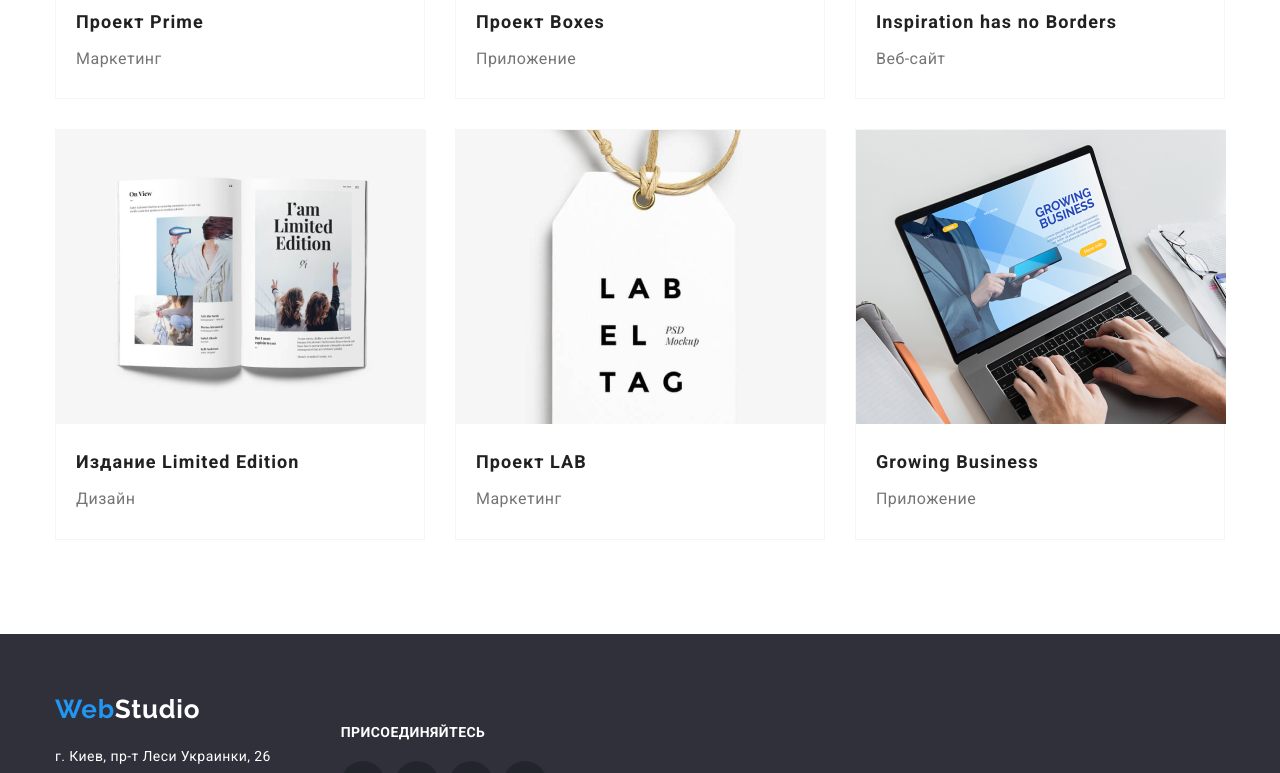
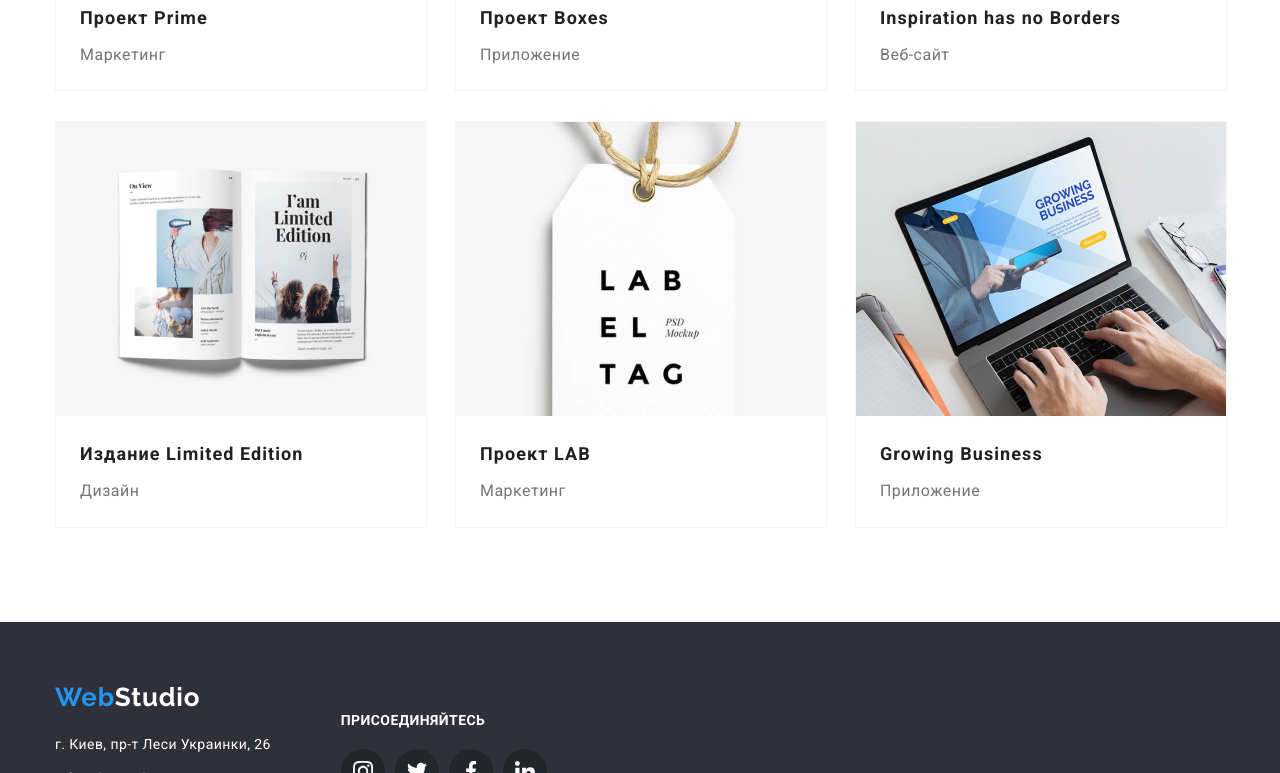
Before and after one commit to KaterynaTereshchenko/goit-markup-hw-05, a plain HTML site: page portfolio.html in a window 1280 px wide. Shown: the part 1019-1792 px from the top of the page. Drawn offline with nearby package versions, Linux system fonts and the light colour scheme.

Commit message:
Add last changes in my homework5

```diff
--- a/css/style.css
+++ b/css/style.css
@@ -528,16 +528,7 @@ body {
     }
 
     .clients-item {
-    display: flex;
-    justify-content: center;
-    align-items: center;
-    width: 170px;
-    height: 92px;
     margin-right: 30px;
-    border: 1px solid #AFB1B8;
-    border-radius: 4px;
-
-    transition: border-color 250ms cubic-bezier(0.4, 0, 0.2, 1), box-shadow 250ms cubic-bezier(0.4, 0, 0.2, 1);
     }
     .our-clients .clients-item:last-child {
         margin-right: 0px;
@@ -547,22 +538,23 @@ body {
     display: flex;
     justify-content: center;
     align-items: center;
+
     width: 170px;
     height: 92px;
+
+    border: 1px solid #AFB1B8;
+    border-radius: 4px;
+
     transition: border-color 250ms cubic-bezier(0.4, 0, 0.2, 1), box-shadow 250ms cubic-bezier(0.4, 0, 0.2, 1);
     }
 
-    .clients-item:hover {
+    .clients-link:hover,
+    .clients-link:focus {
      border-color: var(--accent-color);
     box-shadow: 0px 4px 4px rgba(0, 0, 0, 0.25);
     }
 
-    .clients-item:focus {
-        border-color: var(--accent-color);
-        box-shadow: 0px 4px 4px rgba(0, 0, 0, 0.25);
-        }
-
-    .clients-icon {
+   .clients-icon {
     width: 106px;
     height: 60px;
     fill: #AFB1B8;
@@ -678,11 +670,14 @@ body {
     list-style: none;
 }
     .card-exampl {
-    padding-top: 20px;
-    padding-bottom: 24px;
-    padding-right: 24px;
-    padding-left: 20px;
-    margin-right: 0px;
+    display: flex;
+    flex-direction: column;
+
+    padding: 20px 24px;
+
+    margin-right: auto;
+    margin-left: auto;
+    /*width: 322px;*/
      }
 
     .exampl {
@@ -693,7 +688,7 @@ body {
     margin-top: 0px;
     margin-bottom: 0px;
 
-    padding: 0px 0px 0px 0px;
+    padding: 0;
     }
 
     .exampl-item {
@@ -701,10 +696,8 @@ body {
     margin-right: 30px;
     margin-bottom: 30px;
     padding-bottom: 0px;
-    border: 1px solid var(--white);
     align-content: space-around;
-    border: 1px solid rgba(201, 201, 208, 0.193);
-    transition: box-shadow 250ms cubic-bezier(0.4, 0, 0.2, 1);
+
     }
 
     .exampl-item:nth-child(3n) {
@@ -714,24 +707,38 @@ body {
         margin-bottom: 0px;
     }
 
-    .exampl-item:hover {
+    .exampl-item .exampl-link:hover {
     border: 1px solid rgba(200, 193, 193, 0.138);
     box-shadow: 0px 2px 2px 0px rgba(10, 7, 7, 0.12),
     0px 1px 2px 0px rgba(27, 27, 27, 0.12), 0px 3px 1px 0px rgba(41, 39, 39, 0.17);
     }
 
-    .exampl-item:focus {
+    .exampl-item .exampl-link:focus {
     border: 1px solid rgba(200, 193, 193, 0.138);
     box-shadow: 0px 2px 2px 0px rgba(10, 7, 7, 0.12),
     0px 1px 2px 0px rgba(27, 27, 27, 0.12), 0px 3px 1px 0px rgba(41, 39, 39, 0.17);
          }
 
+    .exampl-link {
+    display: inline-block;
+    padding: 0;
+
+    color: var(--main-color);
+
+    font-weight: 700;
+    font-size: 18px;
+    line-height: 2;
+    letter-spacing: 0.06em;
+    text-decoration-line: none;
+    border: 1px solid rgba(201, 201, 208, 0.193);
+    transition: box-shadow 250ms cubic-bezier(0.4, 0, 0.2, 1);
+
+    }
+
+
     .exampl-content {
-
-    margin-right: 0px;
-    margin-left: 0px;
-    margin-top: 0px;
-    margin-bottom: 0px;
+    display: block;
+    margin: 0;
 
     color: var(--sec-color);
 
@@ -743,6 +750,7 @@ body {
 
     .exampl-title {
     display: block;
+
     margin-right: 0px;
     margin-left: 0px;
     margin-top: 0px;
@@ -761,18 +769,6 @@ body {
     width: 370px;
      }
 
-    .exampl-link {
-    display: block;
-    padding: 0;
-    text-decoration-line: none;
-    color: var(--main-color);
-
-    font-weight: 700;
-    font-size: 18px;
-    line-height: 2;
-    letter-spacing: 0.06em;
-  }
-
 
     /*Decoration effects for the exampl*/
     .thumb-exampl {
@@ -790,17 +786,15 @@ body {
     background-color: rgba(33, 150, 243, 90%);
     opacity: 1;
     transform: translateY(100%);
-    transition: transform 1000ms cubic-bezier(0.4, 0, 0.2, 1);
+    transition: transform 500ms cubic-bezier(0.4, 0, 0.2, 1);
 
     }
 
-    .exampl-item:hover .overlay-exampl {
+    .exampl-item .exampl-link:hover .overlay-exampl,
+    .exampl-item .exampl-link:focus .overlay-exampl {
         transform: translateY(0);
     }
 
-    .exampl-item:focus .overlay-exampl {
-            transform: translateY(0);
-        }
 
     .exampl-text {
     position:absolute;
```
